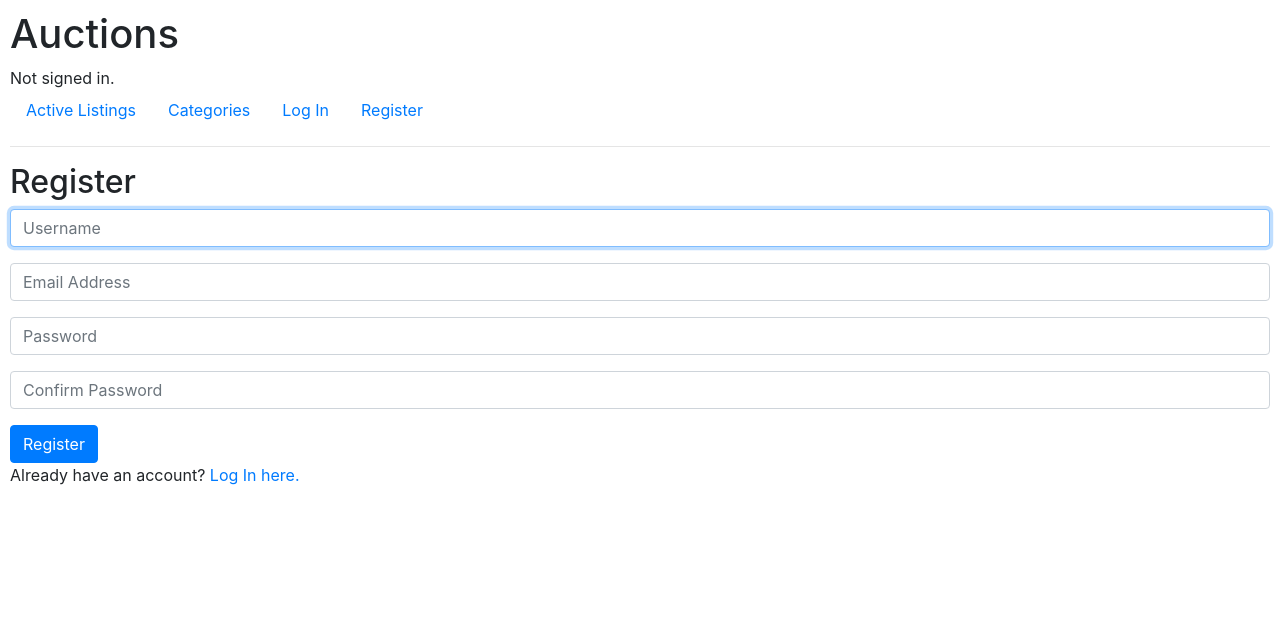
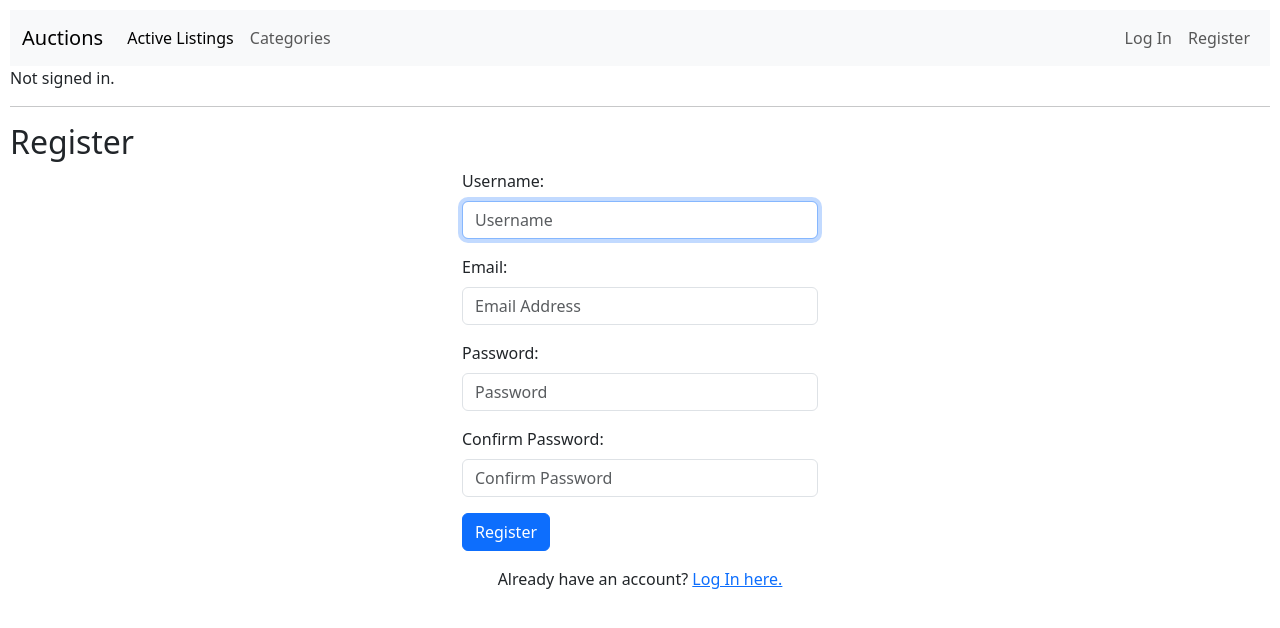
Before and after one commit to ramiqayya/project2, a Django app: page /register in a window 1280 px wide. Shown: the top 628 px of the page. Run offline with Django 3.2, Linux system fonts and the light colour scheme; some libraries are stand-ins or nearby versions.

Commit message:
add bootstrap styles to navbar, login and register pages

```diff
--- a/commerce/auctions/templates/auctions/layout.html
+++ b/commerce/auctions/templates/auctions/layout.html
@@ -5,13 +5,64 @@
 
 <head>
     <title>{% block title %}Auctions{% endblock %}</title>
-    <link rel="stylesheet" href="https://stackpath.bootstrapcdn.com/bootstrap/4.4.1/css/bootstrap.min.css"
-        integrity="sha384-Vkoo8x4CGsO3+Hhxv8T/Q5PaXtkKtu6ug5TOeNV6gBiFeWPGFN9MuhOf23Q9Ifjh" crossorigin="anonymous">
+    <link href="https://cdn.jsdelivr.net/npm/bootstrap@5.3.0-alpha1/dist/css/bootstrap.min.css" rel="stylesheet"
+        integrity="sha384-GLhlTQ8iRABdZLl6O3oVMWSktQOp6b7In1Zl3/Jr59b6EGGoI1aFkw7cmDA6j6gD" crossorigin="anonymous">
     <link href="{% static 'auctions/styles.css' %}" rel="stylesheet">
 </head>
 
 <body>
-    <h1>Auctions</h1>
+
+
+    <nav class="navbar navbar-expand-lg bg-body-tertiary">
+        <div class="container-fluid">
+            <a class="navbar-brand" href="#">Auctions</a>
+            <button class="navbar-toggler" type="button" data-bs-toggle="collapse" data-bs-target="#navbarNav"
+                aria-controls="navbarNav" aria-expanded="false" aria-label="Toggle navigation">
+                <span class="navbar-toggler-icon"></span>
+            </button>
+            <div class="collapse navbar-collapse" id="navbarNav">
+                <ul class="navbar-nav">
+
+                    <li class="nav-item">
+                        <a class="nav-link active" href="{% url 'index' %}">Active Listings</a>
+                    </li>
+                    <li class="nav-item">
+                        <a class="nav-link" href="{% url 'category' %}">Categories</a>
+                    </li>
+                    {% if user.is_authenticated %}
+                    <li class="nav-item">
+                        <a class="nav-link" href="{%url 'add'%}">Create Listing</a>
+                    </li>
+                    <li class="nav-item">
+                        <a class="nav-link" href="{%url 'watchlist'%}">watchlist</a>
+                    </li>
+                </ul>
+            </div>
+            <div class="collapse navbar-collapse d-flex justify-content-end" id="navbarNav">
+                <ul class="navbar-nav ml-auto ">
+                    <li class="nav-item">
+                        <a class="nav-link" href="{% url 'logout' %}">Log Out</a>
+                        {% else %}
+                    </li>
+                </ul>
+            </div>
+
+            <div class="collapse navbar-collapse d-flex justify-content-end" id="navbarNav">
+                <ul class="navbar-nav ml-auto ">
+                    <li class="nav-item">
+                        <a class="nav-link" href="{% url 'login' %}">Log In</a>
+                    </li>
+                    <li class="nav-item">
+                        <a class="nav-link" href="{% url 'register' %}">Register</a>
+                    </li>
+                </ul>
+            </div>
+            {% endif %}
+
+
+
+        </div>
+    </nav>
     <div>
         {% if user.is_authenticated %}
         Signed in as <strong>{{ user.username }}</strong>.
@@ -19,36 +70,16 @@
         Not signed in.
         {% endif %}
     </div>
-    <ul class="nav">
-        <li class="nav-item">
-            <a class="nav-link" href="{% url 'index' %}">Active Listings</a>
-        </li>
-        <li class="nav-item">
-            <a class="nav-link" href="{% url 'category' %}">Categories</a>
-        </li>
-        {% if user.is_authenticated %}
-        <li class="nav-item">
-            <a class="nav-item" href="{%url 'add'%}">Create Listing</a>
-        </li>
-        <li class="nav-item">
-            <a class="nav-item ml-3 mr-3" href="{%url 'watchlist'%}">watchlist</a>
-        </li>
-        <li class="nav-item">
-            <a class="nav-link" href="{% url 'logout' %}">Log Out</a>
-        </li>
-
-        {% else %}
-        <li class="nav-item">
-            <a class="nav-link" href="{% url 'login' %}">Log In</a>
-        </li>
-        <li class="nav-item">
-            <a class="nav-link" href="{% url 'register' %}">Register</a>
-        </li>
-        {% endif %}
-    </ul>
     <hr>
     {% block body %}
     {% endblock %}
+
+    <script src="https://cdn.jsdelivr.net/npm/@popperjs/core@2.11.6/dist/umd/popper.min.js"
+        integrity="sha384-oBqDVmMz9ATKxIep9tiCxS/Z9fNfEXiDAYTujMAeBAsjFuCZSmKbSSUnQlmh/jp3"
+        crossorigin="anonymous"></script>
+    <script src="https://cdn.jsdelivr.net/npm/bootstrap@5.3.0-alpha1/dist/js/bootstrap.min.js"
+        integrity="sha384-mQ93GR66B00ZXjt0YO5KlohRA5SY2XofN4zfuZxLkoj1gXtW8ANNCe9d5Y3eG5eD"
+        crossorigin="anonymous"></script>
 </body>
 
 </html>
--- a/commerce/auctions/templates/auctions/register.html
+++ b/commerce/auctions/templates/auctions/register.html
@@ -8,23 +8,44 @@
 <div>{{ message }}</div>
 {% endif %}
 
+<div class="container text-center">
+    <div class="row">
+        <div class="col">
+
+        </div>
+        <div class="col">
+
             <form action="{% url 'register' %}" method="post">
                 {% csrf_token %}
-        <div class="form-group">
-            <input class="form-control" autofocus type="text" name="username" placeholder="Username">
+                <div class="form-group d-flex flex-column align-items-start">
+                    <label for="username" class="form-label">Username: </label>
+                    <input autofocus class="form-control mb-3" id="username" type="text" name="username"
+                        placeholder="Username">
                 </div>
-        <div class="form-group">
-            <input class="form-control" type="email" name="email" placeholder="Email Address">
+                <div class="form-group d-flex flex-column align-items-start">
+                    <label for="email" class="form-label">Email:</label>
+                    <input class="form-control mb-3" type="email" name="email" id="email" placeholder="Email Address">
                 </div>
-        <div class="form-group">
-            <input class="form-control" type="password" name="password" placeholder="Password">
+                <div class="form-group d-flex flex-column align-items-start">
+                    <label for="password" class="form-label">Password:</label>
+                    <input class="form-control mb-3" type="password" name="password" id="password"
+                        placeholder="Password">
                 </div>
-        <div class="form-group">
-            <input class="form-control" type="password" name="confirmation" placeholder="Confirm Password">
+                <div class="form-group d-flex flex-column align-items-start">
+                    <label for="confirmation" class="form-label">Confirm Password:</label>
+                    <input class="form-control mb-3" type="password" id="confirmation" name="confirmation"
+                        placeholder="Confirm Password">
                 </div>
-        <input class="btn btn-primary" type="submit" value="Register">
+                <input class="btn btn-primary d-flex flex-column align-items-start mb-3" type="submit" value="Register">
             </form>
 
             Already have an account? <a href="{% url 'login' %}">Log In here.</a>
 
+        </div>
+        <div class="col">
+
+        </div>
+    </div>
+</div>
+
 {% endblock %}
--- a/commerce/auctions/views.py
+++ b/commerce/auctions/views.py
@@ -10,6 +10,7 @@ from .forms import CreateListing, BidListing
 
 
 def index(request):
+
     return render(request, "auctions/index.html", {
         "listings": Auction_Listing.objects.all(),
 
```
Also changed, not shown: commerce/auctions/templates/auctions/login.html (+28 -5 lines), commerce/db.sqlite3. Lines whose indentation alone changed are shown as unchanged.
